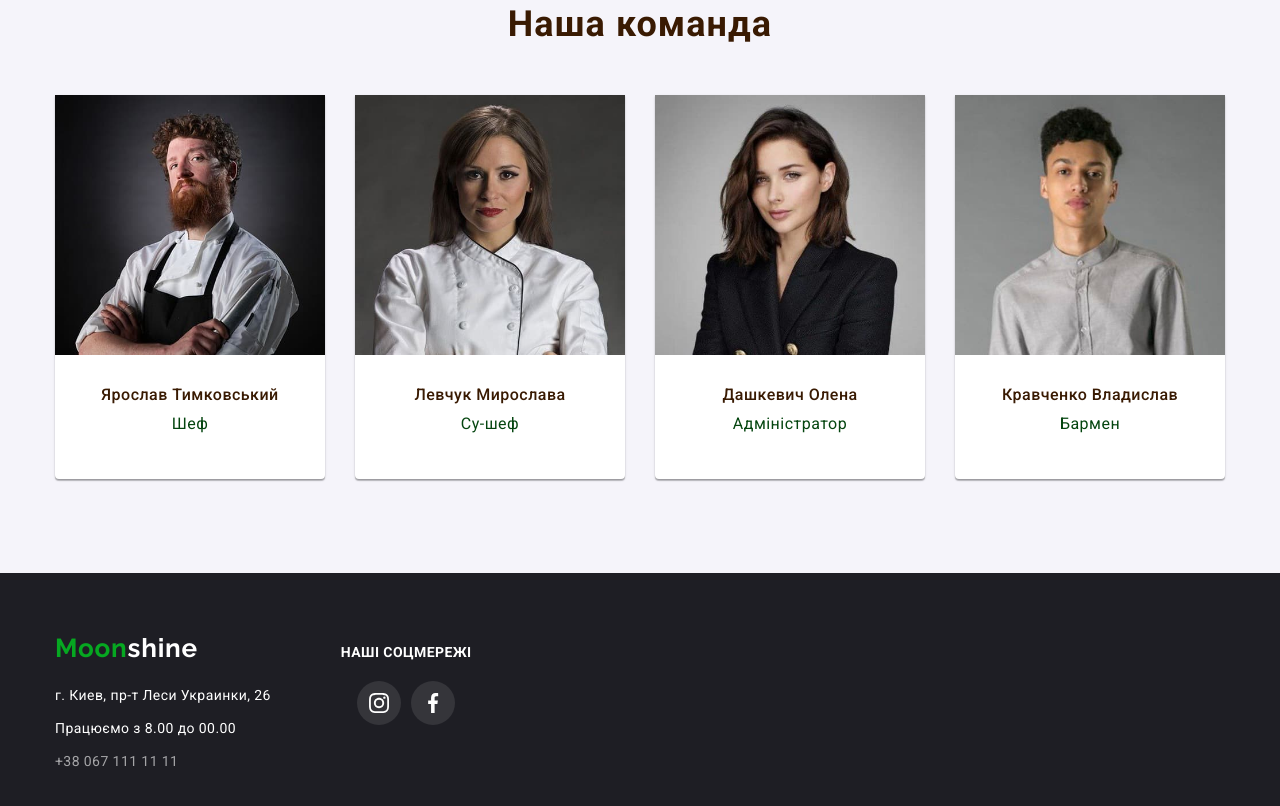
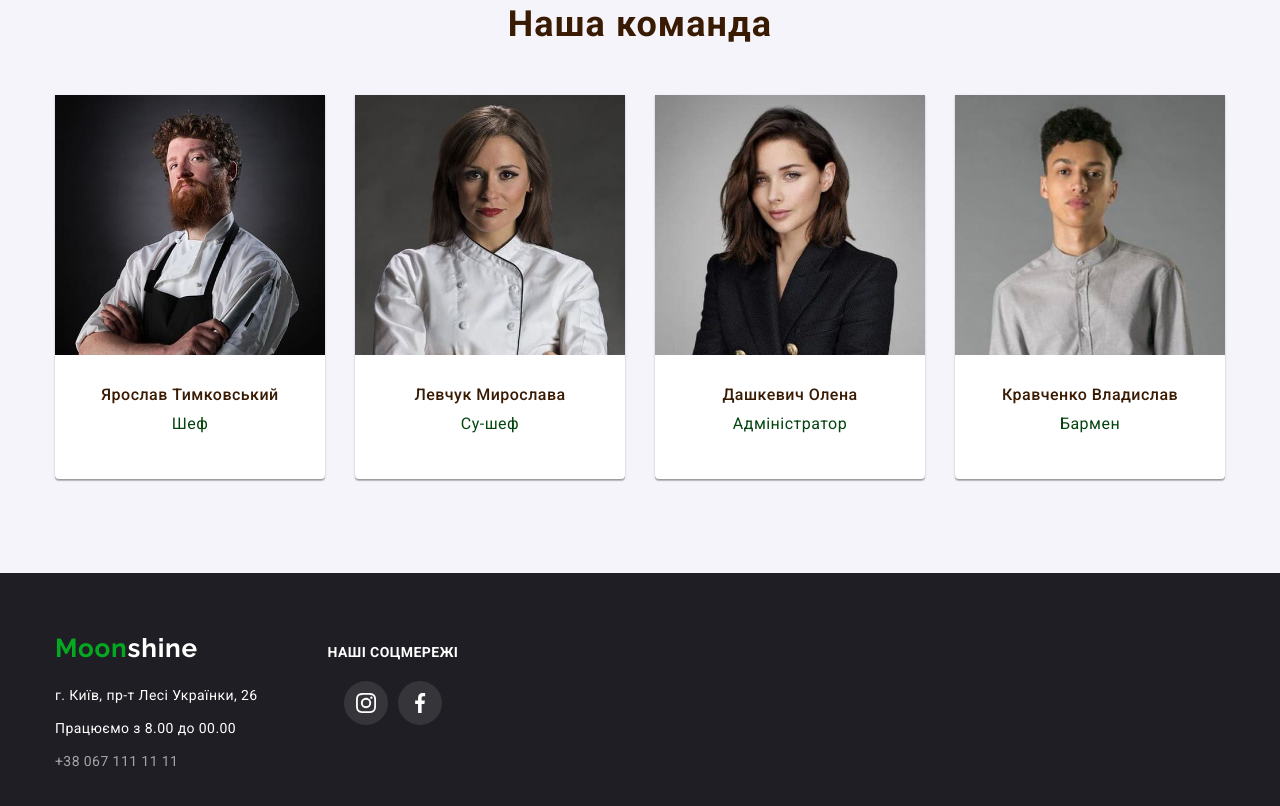
Before and after one commit to Marharyta-Andreeva/moonshine, a plain HTML site: page index.html in a window 1280 px wide. Shown: the part 1288-2094 px from the top of the page. Drawn offline with nearby package versions, Linux system fonts and the light colour scheme.

Commit message:
add changes in footer

```diff
--- a/index.html
+++ b/index.html
@@ -111,8 +111,8 @@
                 <address>
                     <ul class="footer-list list">
                         <li class="footer-item"><a href="https://goo.gl/maps/D3uRbkzvZpGUqhTm6" class="footer-address link"
-                                target="_blank" rel="noopener noreferrer">г. Киев,
-                                пр-т Леси Украинки, 26</a></li>
+                                target="_blank" rel="noopener noreferrer">г. Київ,
+                                пр-т Лесі Українки, 26</a></li>
                         <li class="footer-item footer-schedule">Працюємо з 8.00 до 00.00</li>
                         <li class="footer-item"><a href="tel:+380991111111" class="footer-tel link">+38 067 111 11 11</a>
                         </li>
```
Also changed, not shown: portfolio.html (+2 -2 lines).
